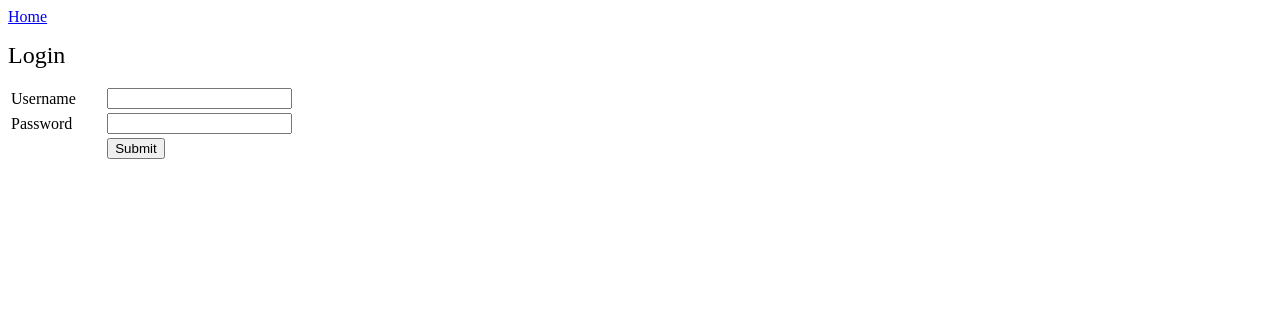
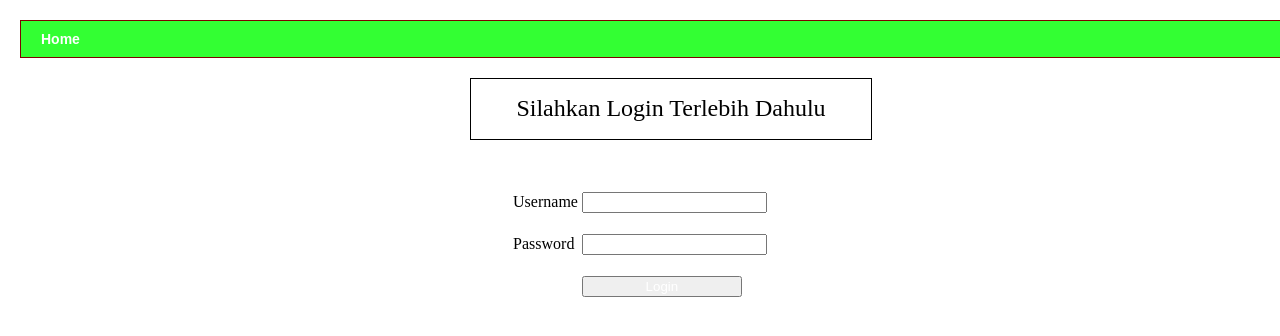
Before and after one commit to RenitaDewi/BKuliah, a PHP site: page /login.php in a window 1280 px wide. Shown: the top 336 px of the page. Run offline with PHP 8.4, Linux system fonts and the light colour scheme.

Commit message:
ubah semua

```diff
--- a/connection.php
+++ b/connection.php
@@ -16,7 +16,7 @@ $conn = mysql_connect("localhost","root","root")
 $databaseHost = 'localhost';
 $databaseName = 'b_kuliah';
 $databaseUsername = 'root';
-$databasePassword = '';
+$databasePassword = 'root';
 
 $mysqli = mysqli_connect($databaseHost, $databaseUsername, $databasePassword, $databaseName);
 
--- a/login.php
+++ b/login.php
@@ -2,10 +2,13 @@
 <html>
 <head>
 	<title>Login</title>
+	<link href="style1.css" rel="stylesheet" type="text/css">
 </head>
 
 <body>
-<a href="index.php">Home</a> <br />
+<div id="header">
+<a id="menu" href="index.php">Home</a> <br />
+</div>
 <?php
 include("connection.php");
 
@@ -40,20 +43,22 @@ if(isset($_POST['submit'])) {
 	}
 } else {
 ?>
-	<p><font size="+2">Login</font></p>
-	<form name="form1" method="post" action="">
-		<table width="75%" border="0">
-			<tr>
+	<div id="register">
+	<p ><font size="+2">Silahkan Login Terlebih Dahulu</font></p>
+	</div>
+	<form name="form1" method="post" action="" style="margin-top:40px;">
+		<table width="15%" border="0" align="center">
+			<tr height="40px">
 				<td width="10%">Username</td>
 				<td><input type="text" name="nrp"></td>
 			</tr>
-			<tr>
+			<tr height="40px">
 				<td>Password</td>
 				<td><input type="password" name="kode_pin"></td>
 			</tr>
-			<tr>
+			<tr height="40px">
 				<td>&nbsp;</td>
-				<td><input type="submit" name="submit" value="Submit"></td>
+				<td><input id="button" type="submit" name="submit" value="Login"></td>
 			</tr>
 		</table>
 	</form>
--- /dev/null
+++ b/style1.css
@@ -0,0 +1,50 @@
+/* CSS Document */
+
+body {
+	margin: auto;
+	height: 500px;
+	padding: 20px;
+}
+
+#header {
+	width: 1270px;
+	color: maroon;
+	font-size: 20px;
+	padding: 10px 10px 10px 0px;
+	margin-bottom: 15px;
+	border: 1px solid;
+	background-color:#33FF33;
+}
+#body1 {
+	width:700px;
+	height:200px;
+	border:1px solid;
+	text-align:center;
+}
+#register{
+	margin-top:20px;
+	margin-left:450px;
+	border:1px solid;
+	height:60px;
+	width:400px;
+	text-align:center;
+}
+#button{
+	width:160px;
+	color:white;
+
+}
+#menu{
+	    color: #fff;
+    font: 14px arial, verdana, sans-serif;
+    font-weight: bold;
+    padding: 9px 20px;
+    text-decoration: none
+}
+
+#footer {
+	border-top: 1px solid green;
+	margin-top: 20px;
+	color: #336699;
+	padding-top: 10px;
+}
```
Also changed, not shown: add.html (+12 -8 lines), index.php (+23 -12 lines), register.php (+18 -12 lines), style.css (deleted, +0 -23 lines), view.php (+18 -4 lines), a.bmp (added), b.png (added).
